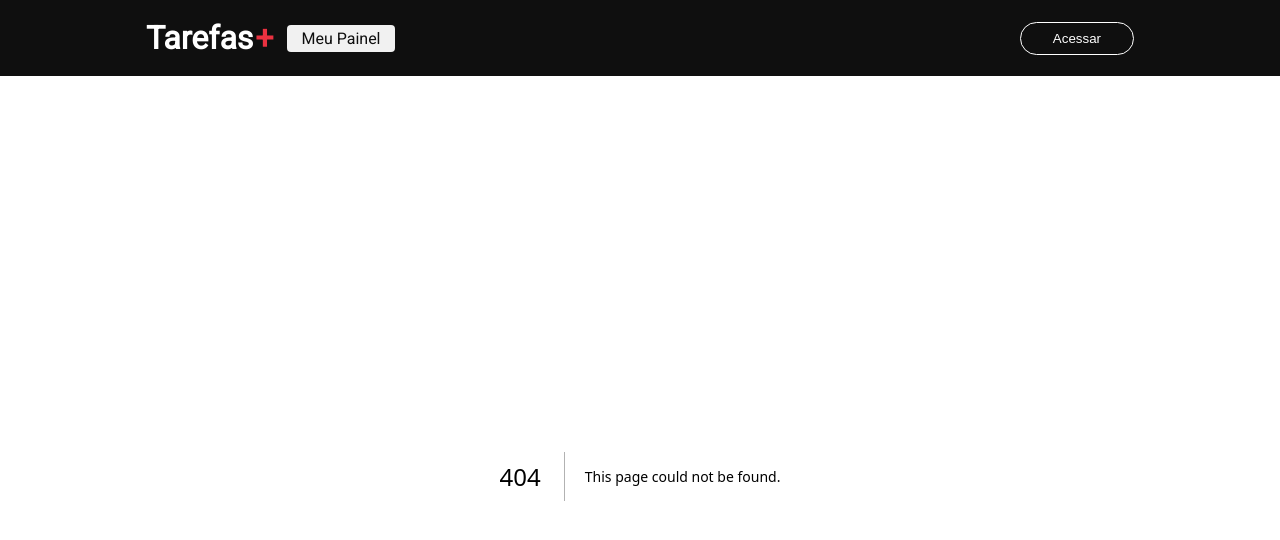
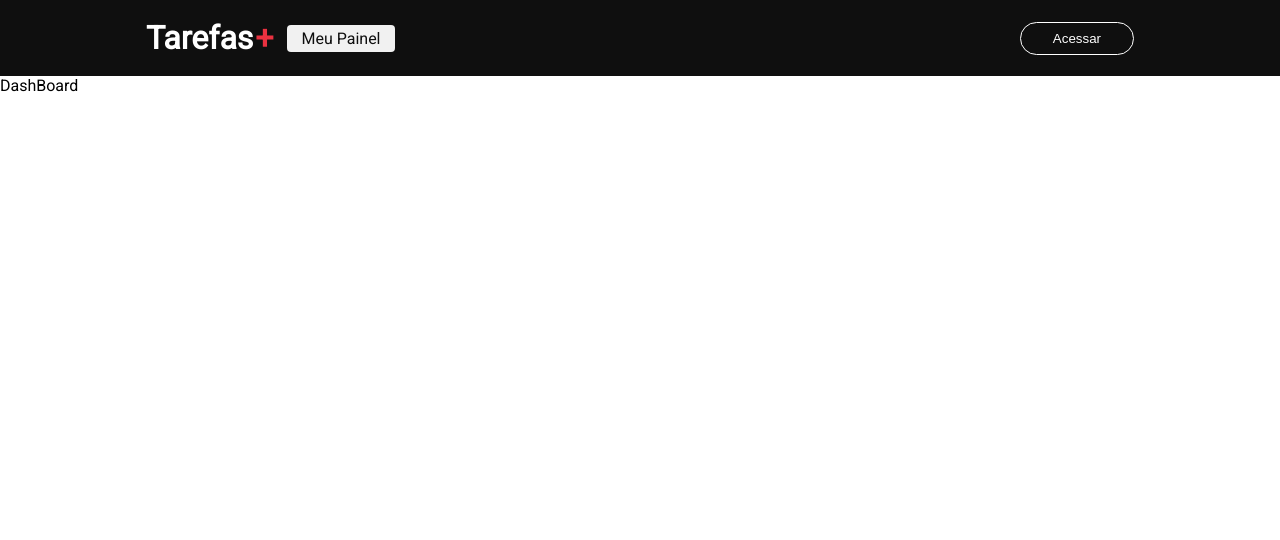
Before and after one commit to Sh4kaa/tarefas, a Next.js app: page /dashboard in a window 1280 px wide. Before the commit this address had no page. Shown: the top 540 px of the page. Built offline with nearby package versions, Linux system fonts and the light colour scheme.

Commit message:
config aitenticação do google

```diff
--- a/package.json
+++ b/package.json
@@ -13,6 +13,7 @@
     "@types/react": "18.2.15",
     "@types/react-dom": "18.2.7",
     "next": "13.4.9",
+    "next-auth": "^4.22.1",
     "react": "18.2.0",
     "react-dom": "18.2.0",
     "typescript": "5.1.6"
--- a/src/pages/_app.tsx
+++ b/src/pages/_app.tsx
@@ -2,14 +2,17 @@ import Header from "@/components/header";
 import "@/styles/globals.css";
 import type { AppProps } from "next/app";
 import { Roboto } from "next/font/google";
+import { SessionProvider } from "next-auth/react";
 
 const roboto = Roboto({ subsets: ["latin"], weight: "400" });
 
 export default function App({ Component, pageProps }: AppProps) {
   return (
-    <div className={`${roboto.className}`}>
-      <Header />
-      <Component {...pageProps} />
-    </div>
+    <SessionProvider session={pageProps.session}>
+      <div className={`${roboto.className}`}>
+        <Header />
+        <Component {...pageProps} />
+      </div>
+    </SessionProvider>
   );
 }
--- /dev/null
+++ b/src/pages/dashboard/index.tsx
@@ -0,0 +1,13 @@
+import React from "react";
+import Head from "next/head";
+
+export default function Dashboard() {
+  return (
+    <>
+      <Head>
+        <title>Dashboard</title>
+      </Head>
+      <div>DashBoard</div>
+    </>
+  );
+}
```
Also changed, not shown: src/pages/api/auth/[...nextauth].ts (added, +14 -0 lines), 2 other files (tests, documents, lock files or other folders).
